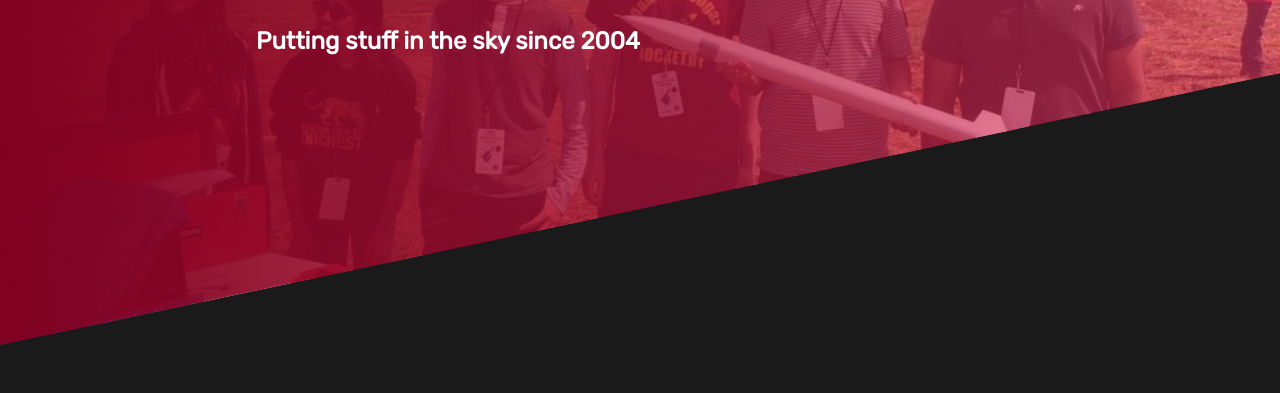
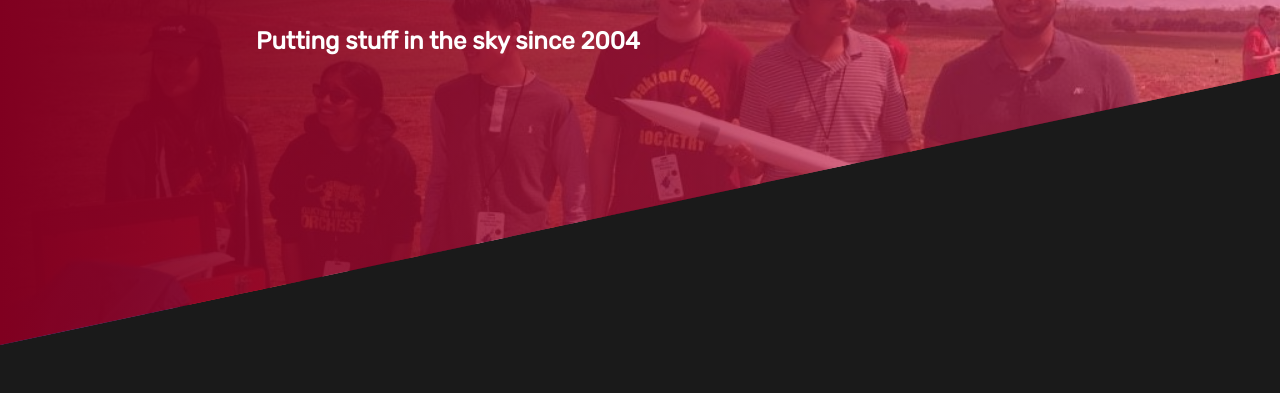
Before and after one commit to dgramop/oaktonrocketry.github.io, a plain HTML site: page index.html in a window 1280 px wide. Shown: the part 285-678 px from the top of the page. Drawn offline with Linux system fonts and the light colour scheme.

Commit message:
fixed background position attribute. Appears to be different for chrome vs firefox?

```diff
--- a/style.css
+++ b/style.css
@@ -57,7 +57,7 @@ body,html
   background:#800020;
   background-image:linear-gradient(to right, rgba(128, 0, 32,1), rgba(250, 47, 98,0.5)),url("rocket_wide.jpg");
   background-size: cover;
-  background-position: 0% 60%;
+  background-position: 0% 40%;
   max-width:100%;
   height: 30rem;
   padding-left: 20%;
```
